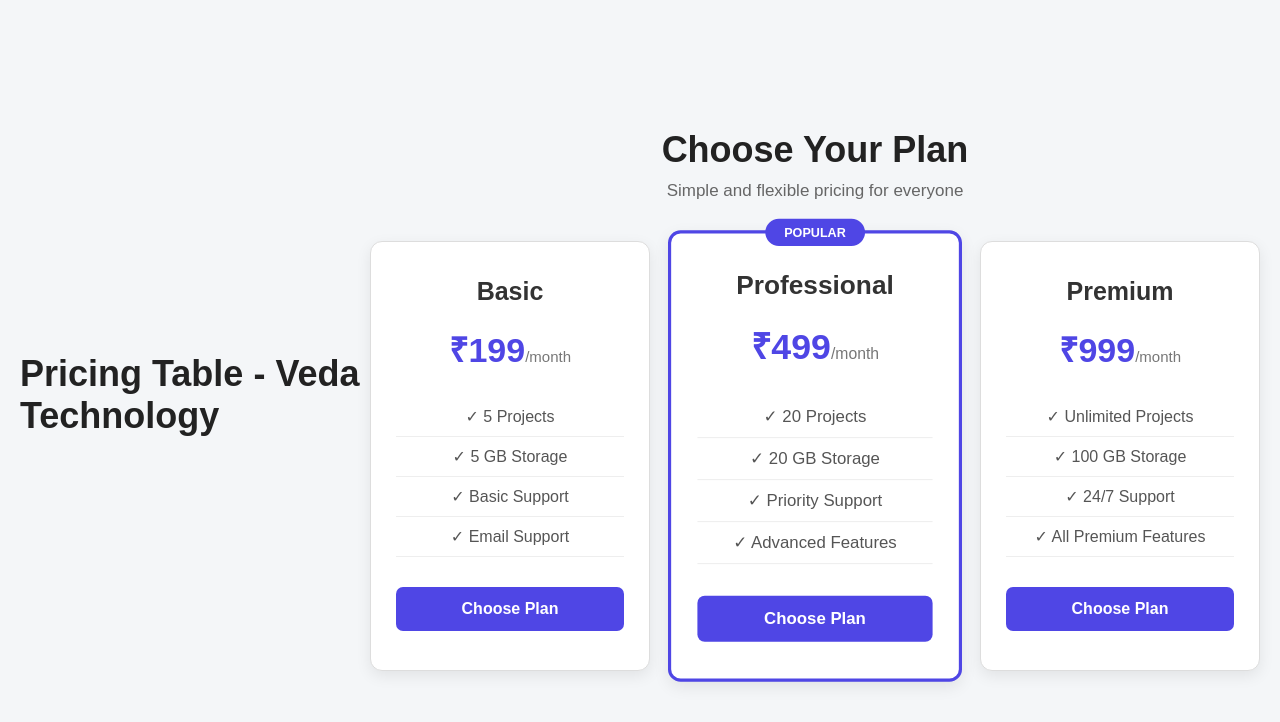
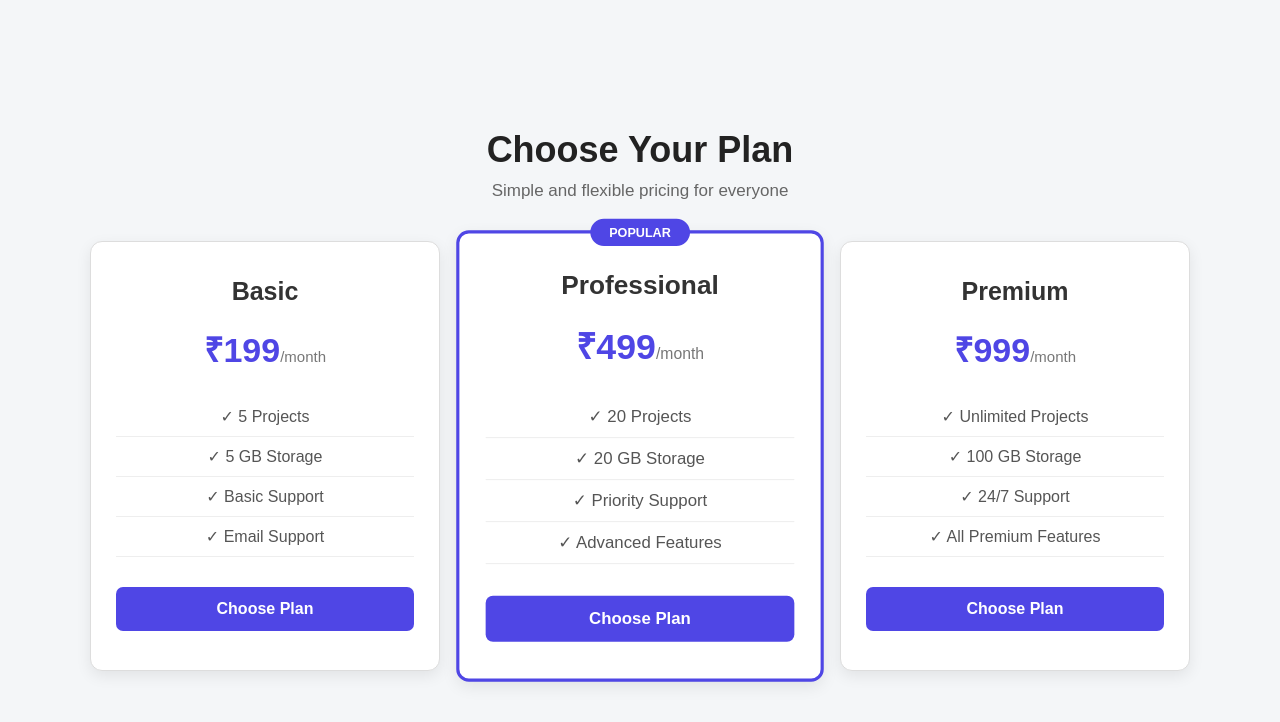
Before and after one commit to kashyapunnati/Pricing-Table, a plain HTML site: page index.html in a window 1280 px wide. Drawn offline with Linux system fonts and the light colour scheme.

Commit message:
Update index.html

```diff
--- a/index.html
+++ b/index.html
@@ -3,7 +3,7 @@
 <head>
     <meta charset="UTF-8">
     <meta name="viewport" content="width=device-width, initial-scale=1.0">
-    <h1>Pricing Table - Veda Technology</h1>
+    <title>Pricing Table</title>
 
     <link rel="stylesheet" href="style.css">
 </head>
```
